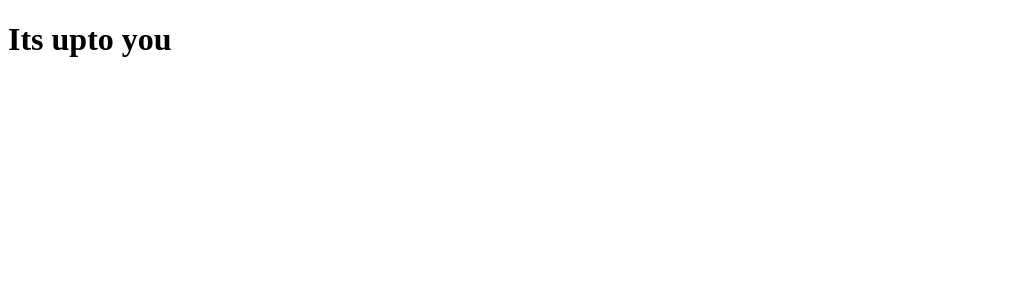
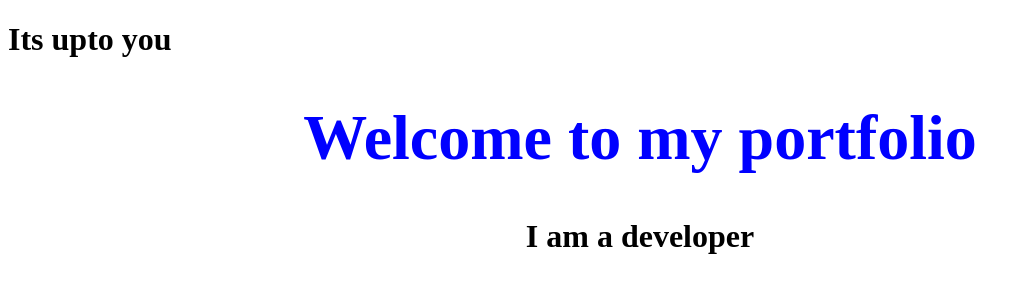
Before and after one commit to jmuli-star/Portfolio, a plain HTML site: page index.html in a window 1280 px wide. Shown: the whole page, without its empty margins (0-1029 px from the left). Drawn offline with Linux system fonts and the light colour scheme.

Commit message:
style : add color

```diff
--- a/index.html
+++ b/index.html
@@ -5,8 +5,12 @@
     <meta name="viewport" content="width=device-width, initial-scale=1.0">
     <title>Josephs Introduction</title>
 </head>
+<link rel="stylesheet" href="style.css">
 <h1>Its upto you
-
+    <div class="home">
+        <h1>Welcome to my portfolio</h1>
+        <p>I am a developer</p>
+    </div>
 </h1>
 <body>
 
--- /dev/null
+++ b/style.css
@@ -0,0 +1,6 @@
+.home h1 {
+    color: blue;
+}
+.home{
+    text-align: center;
+}
```
